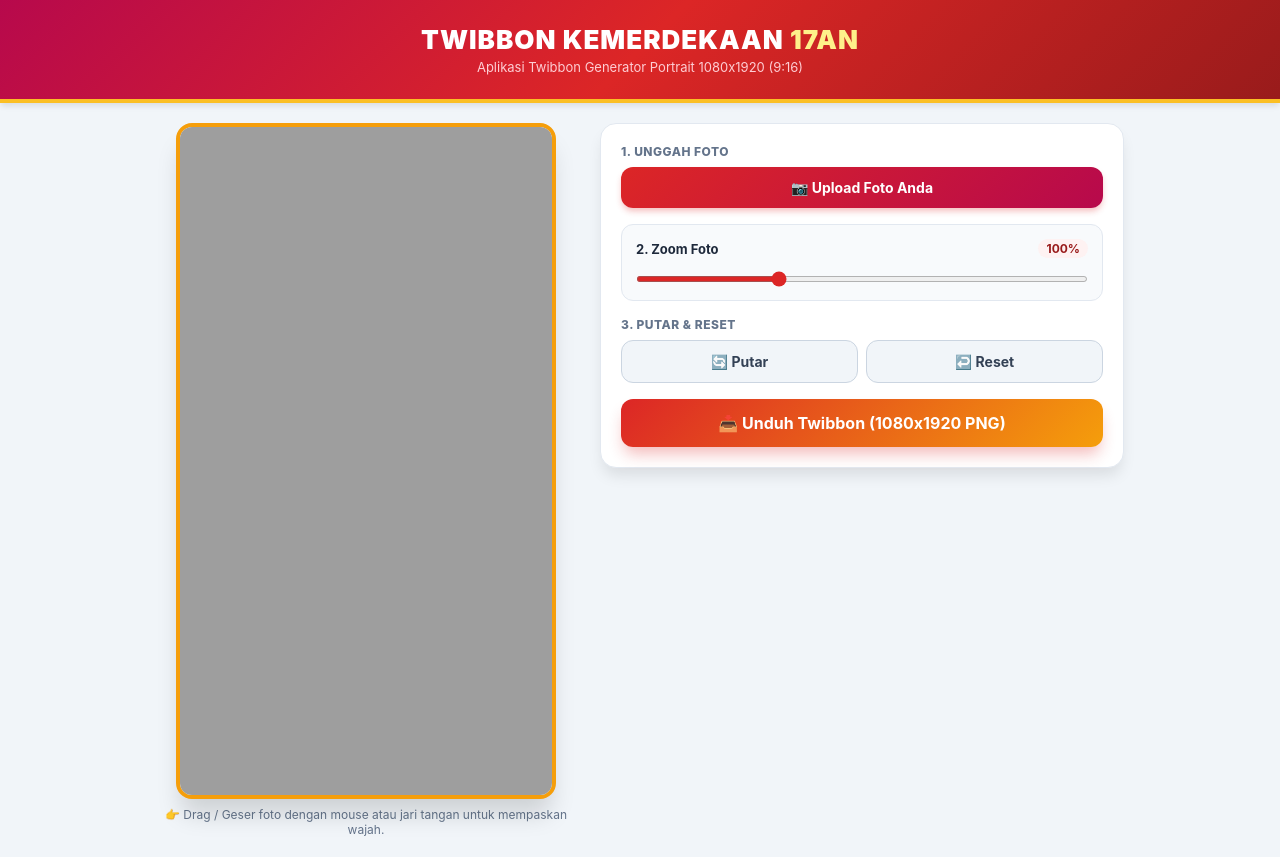
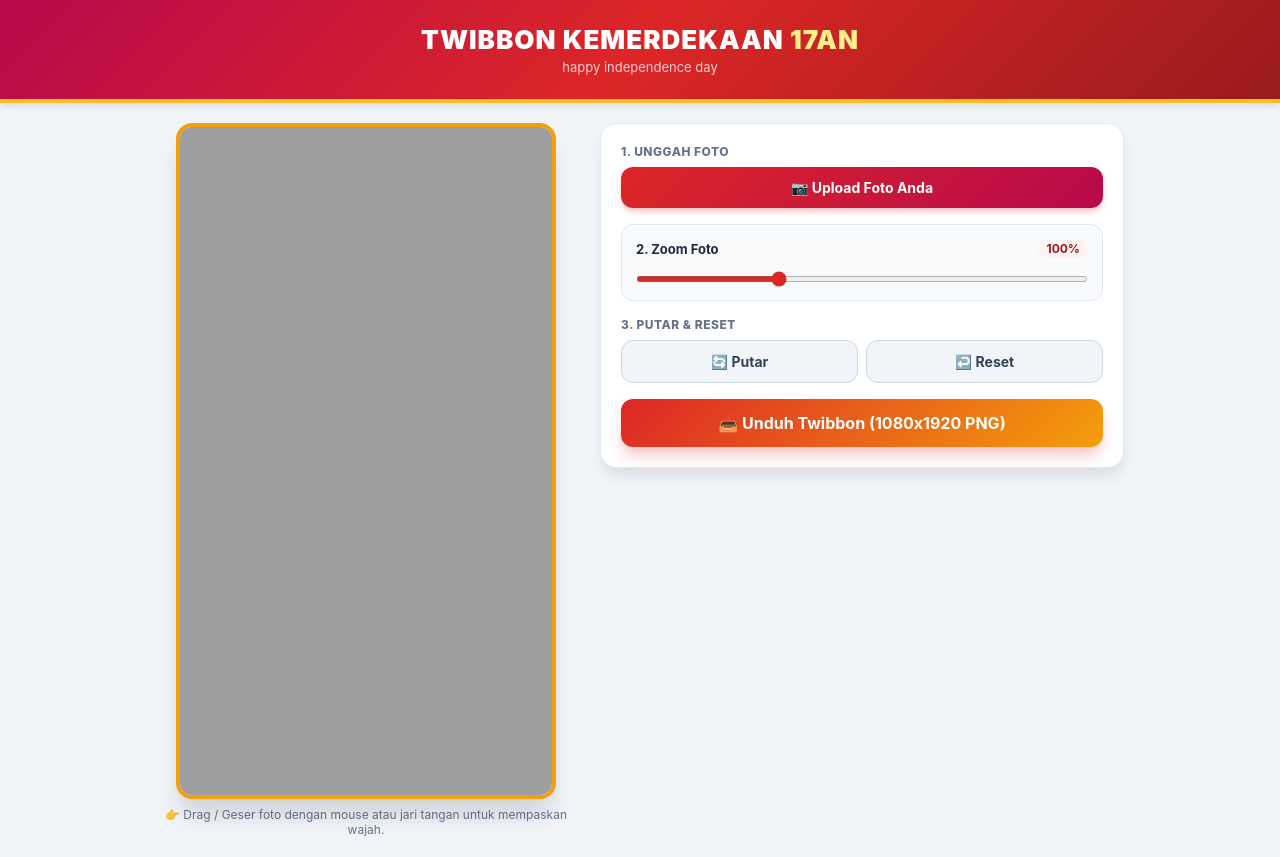
Before and after one commit to damasyp/jindi17an, a plain HTML site: page index.html in a window 1280 px wide. Drawn offline with Linux system fonts and the light colour scheme.

Commit message:
Update index.html

```diff
--- a/index.html
+++ b/index.html
@@ -174,7 +174,7 @@
 
   <header>
     <h1>Twibbon Kemerdekaan <span>17an</span></h1>
-    <p>Aplikasi Twibbon Generator Portrait 1080x1920 (9:16)</p>
+    <p>happy independence day</p>
   </header>
 
   <main>
```
